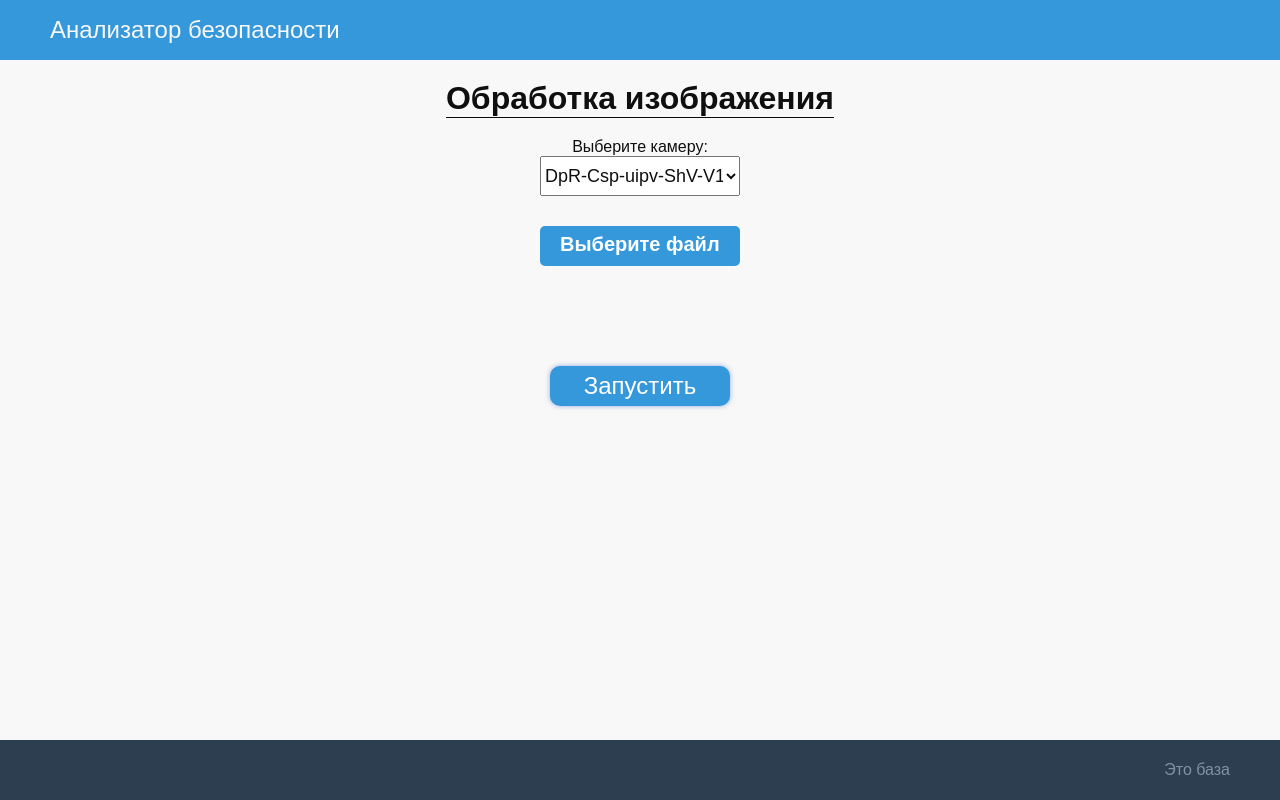
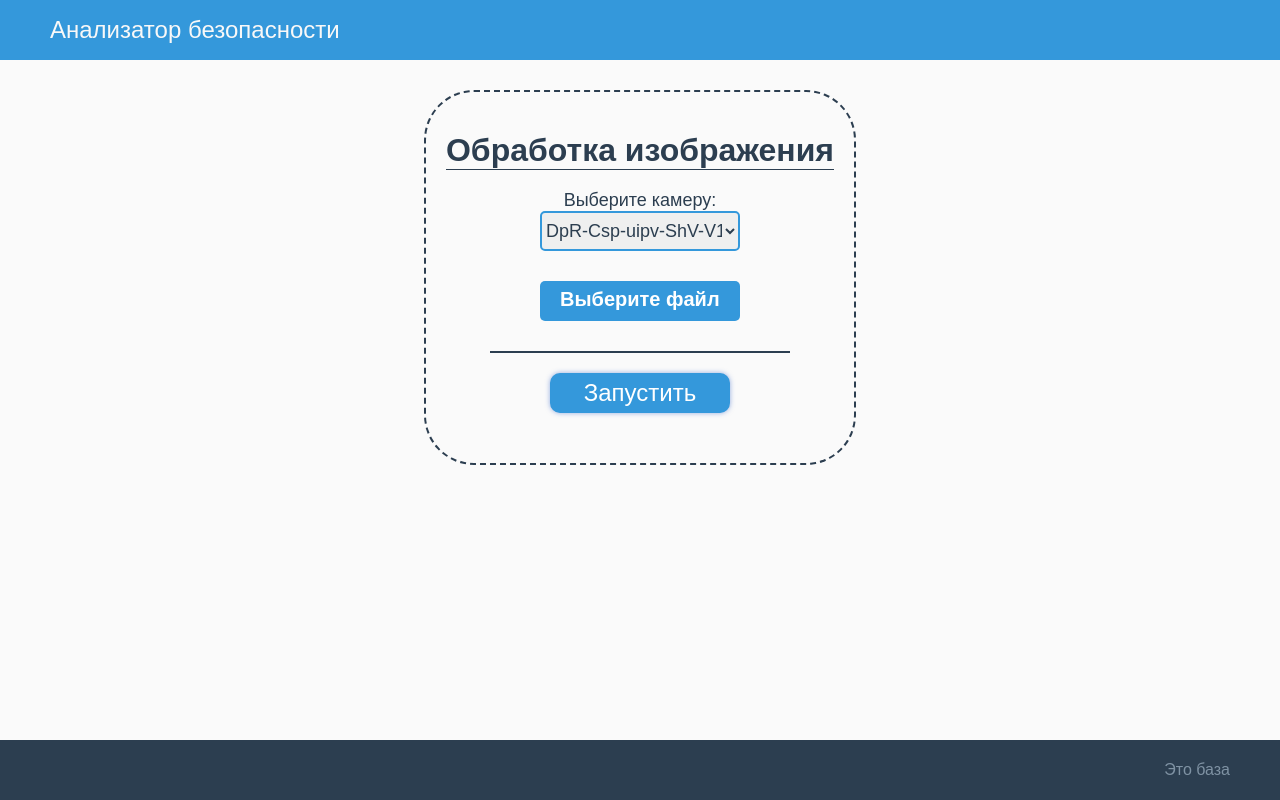
Before and after one commit to Keferd/Stavropol2023, a Flask app: page / in a window 1280 px wide. Run offline with Flask 3, Linux system fonts and the light colour scheme.

Commit message:
Красива

```diff
--- a/flaskapp/static/js/filesend.js
+++ b/flaskapp/static/js/filesend.js
@@ -15,6 +15,39 @@ sendfilebtn.addEventListener("click", function (e) {
 
 
     if (typeof file != 'undefined') {
+        document.getElementById("download").innerHTML = `
+            <div class="img__container">
+                <img class="img__loading" src="static/img/loading.png" alt="loading">
+            </div>
+
+            <style>
+                .img__container {
+                    flex: 1;
+                    width: 100%;
+                    height: 100%;
+                    display: flex;
+                    align-items: center;
+                    justify-content: center;
+                }
+
+                .img__loading {
+                    width: 100px;
+                    height: 100px;
+                    animation: rotate_img 0.5s linear infinite;
+                }
+
+                @keyframes rotate_img {
+                    0% {
+                      transform: rotate(0deg);
+                    }
+                    100% {
+                      transform: rotate(360deg);
+                    }
+                  }
+            </style>
+        `;
+
+
         fetch("/api/file",
         {
             method: "POST",
@@ -49,6 +82,9 @@ sendfilebtn.addEventListener("click", function (e) {
 
 
                 document.getElementById("download").innerHTML = `
+                    <a href="" class="return_button">
+                        Вернуться
+                    </a>
                     <h2 class="main__h2">
                         Результат
                     </h2>
@@ -73,8 +109,8 @@ sendfilebtn.addEventListener("click", function (e) {
 
     }
     else {
-        document.getElementById("download").innerHTML = `
-            <div style="color: red; margin-left: 10px">
+        document.getElementById("error").innerHTML = `
+            <div style="color: red;">
                 Выберите файл
             </div>
         `
--- a/flaskapp/static/style.css
+++ b/flaskapp/static/style.css
@@ -9,7 +9,7 @@ body {
     display: flex;
     flex-direction: column;
     min-height: 100vh;
-    background-color: #f8f8f8;
+    background-color: #fafafa;
     /* background-image: url(img/back.png);
     background-repeat: repeat; */
 }
@@ -63,6 +63,17 @@ main {
     margin: 0 50px;
 }
 
+.main__container {
+    display: flex;
+    flex-direction: column;
+    align-items: center;
+
+    margin: 30px;
+    padding: 20px;
+    border-radius: 50px;
+    border: 2px dashed #2c3e50;
+}
+
 .main__table {
     width: 100%;
     margin-bottom: 30px;
@@ -71,17 +82,24 @@ main {
     align-items: flex-start;
 }
 
+.main__camera_label {
+    color: #2c3e50;
+    font-size: 18px;
+}
+
 .main__h2 {
     font-size: 32px;
     margin-top: 20px;
     margin-bottom: 20px;
-    border-bottom: 1px solid #0c0c0c
+    border-bottom: 1px solid #2c3e50;
+    color: #2c3e50;
 }
 
 .main__table_field {
     width: 100%;
     display: flex;
     flex-direction: column;
+    align-items: center;
 }
 
 .main__camera {
@@ -89,6 +107,9 @@ main {
     height: 40px;
     margin-bottom: 30px;
     font-size: 18px;
+    color: #2c3e50;
+    border: 2px solid #3498db;
+    border-radius: 5px;
 }
 
 
@@ -124,6 +145,7 @@ footer {
     display: flex;
     align-items: center;
     justify-content: flex-end;
+    margin-top: 20px;
 }
 
 
@@ -162,7 +184,7 @@ footer {
     height: 40px;
 
     /* margin-left: 10px; */
-    margin-bottom: 100px;
+    margin-bottom: 30px;
     background-color: #3498db;
     border-radius: 5px;
 
@@ -252,7 +274,6 @@ footer {
 
     /* margin-top: 50px; */
     /* margin-left: 100px; */
-    margin-bottom: 30px;
     background-color: #3498db;
     border-radius: 10px;
     display: flex;
@@ -310,7 +331,11 @@ footer {
     text-decoration: underline;
 }
 
-
+.form__partition {
+    width: 300px;
+    border-top: 2px solid #2c3e50;
+    margin-bottom: 20px;
+}
 
 
 
@@ -325,7 +350,7 @@ footer {
 
 
 .result__img {
-    max-width: 50%;
+    max-width: 60%;
 }
 
 .result__img img {
@@ -339,9 +364,15 @@ footer {
     align-items: center;
 }
 
+.return_button {
+    color: 	#3366BB;
+    margin-top: 10px;
+    font-size: 24px;
+}
 
-
-
+.return_button:hover {
+    color: #2c3e50;
+}
 
 
 
--- a/flaskapp/templates/index.html
+++ b/flaskapp/templates/index.html
@@ -14,14 +14,14 @@
         </a>
     </header>
     <main id="download">
+        <div class="main__container">
             <h2 class="main__h2">
                 Обработка изображения
             </h2>
             <div class="main__table">
                 <div class="main__table_field">
-
                     <form class="main__form">
-                    Выберите камеру:
+                        <div class="main__camera_label">Выберите камеру:</div>
                         <select class="main__camera" id="camera">
                             <option>DpR-Csp-uipv-ShV-V1</option>
                             <option>Pgp-com2-K-1-0-9-36</option>
@@ -43,10 +43,12 @@
                             </label>
                             <div class="input-file-list"></div>
                         </div>
+                        <div class="form__partition"></div>
                         <input class="aside__button aside__button_submit" type="submit" value="Запустить">
                     </form>
-                <div>
+                    <div id="error">
 
+                    </div>
                 </div>
             </div>
         </div>
@@ -67,7 +69,8 @@
                     '<div class="input-file-list-item1">' +
                         '<span class="input-file-list-name">' + this.files.item(i).name + '</span>' + '</div>' +
                     '<a href="#" onclick="removeFilesItem(this); return false;" class="input-file-list-remove">x</a>' +
-                    '</div>';
+                    '</div>' +
+                    '<style> .form__partition { margin-top: 50px; } </style>';
                 $files_list.append(new_file_input);
                 dt.items.add(this.files.item(i));
             };
```
Also changed, not shown: flaskapp/static/img/loading.png (added). Lines whose indentation alone changed are shown as unchanged.
